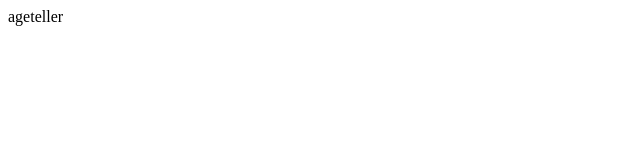
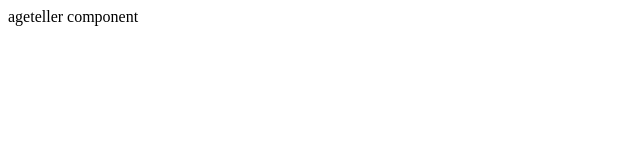
Before and after one commit to claudiosakaeshigemi/ageteller, a React (Create React App) app: page / in a window 1280 px wide. Shown: the top 160 px of the page, without its empty margins (0-640 px from the left). Built offline with nearby package versions, Linux system fonts and the light colour scheme.

Commit message:
10. Creating an App Component
10. Creating an App Component

```diff
--- /dev/null
+++ b/src/components/App.js
@@ -0,0 +1,13 @@
+import React , {Component} from 'react';
+
+class App extends Component{
+    render() {
+        return (
+            <div>
+                ageteller component
+            </div>
+        );
+    }
+}
+
+export default App;
--- a/src/index.js
+++ b/src/index.js
@@ -1,7 +1,7 @@
 import React from 'react';
 import ReactDOM from 'react-dom';
+import App from './components/App';
 
 ReactDOM.render(
-    <div>ageteller </div>,
-    document.getElementById('root')
+    <App / >,    document.getElementById('root')
 )
```
